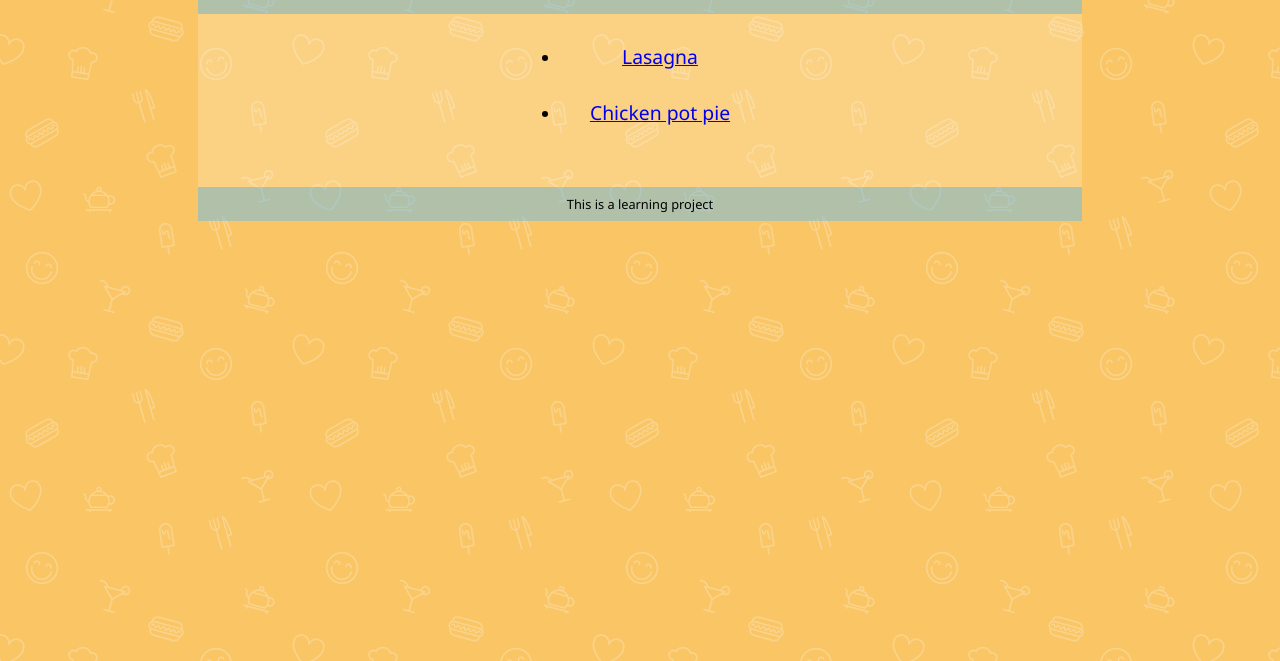
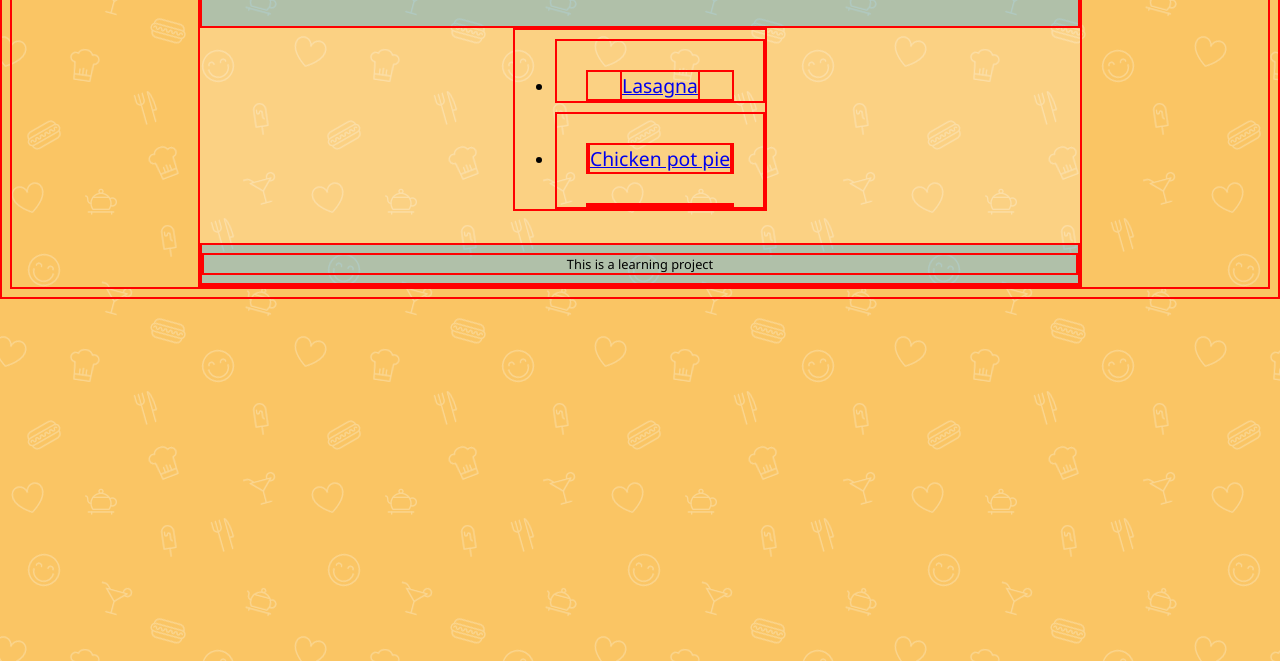
Before and after one commit to KingKasus/odin-recipes, a plain HTML site: page index.html in a window 1280 px wide. Shown: the part 139-800 px from the top of the page. Drawn offline with Linux system fonts and the light colour scheme.

Commit message:
BoxModel Test2

```diff
--- a/css/styles.css
+++ b/css/styles.css
@@ -1,5 +1,5 @@
 * {
-    border: 1px;
+    border: 2px solid red;
 }
 
 body{
```
